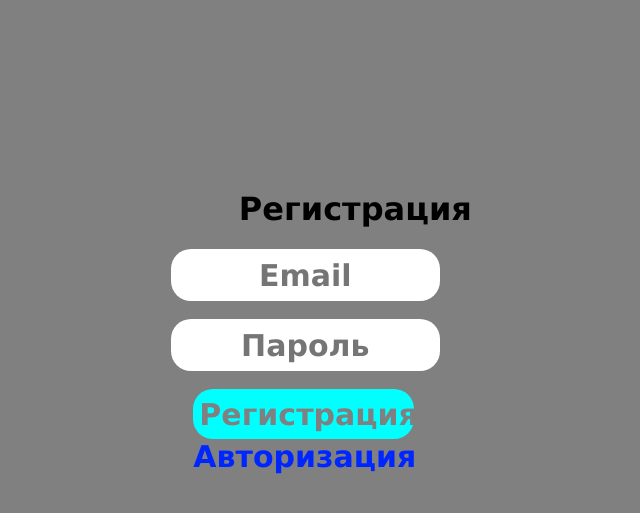
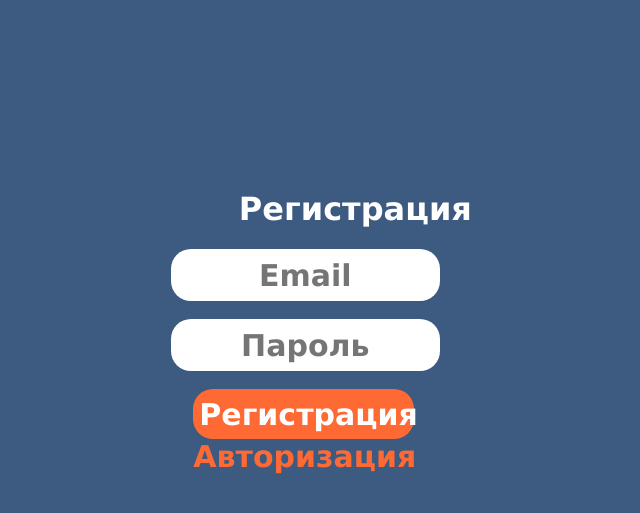
Before and after one commit to GgWp897/Flask-Forum, a Flask app: page /register in a window 1280 px wide. Shown: the top 513 px of the page, without its empty margins (343-983 px from the left). Run offline with Flask 3, Linux system fonts and the light colour scheme.

Commit message:
Update register.html

```diff
--- a/auth-flask-main/templates/register.html
+++ b/auth-flask-main/templates/register.html
@@ -7,31 +7,31 @@
 
 <style>
     #knopka{
-        background-color: aqua;
-        color: grey;
+        background-color: #ff6933;
+        color: white;
         cursor: pointer;
     }
     #knopka:hover{
         transition: 1s;
-        background-color: rgb(0, 255, 98);
+        background-color: #00c2fd;
         color: white
     }
     #btn2{
-        color:rgb(0, 38, 255)
+        color:#ff6933
     }
 
 
 </style>
 
 </head>
-<body style="background-color: grey;">
+<body style="background-color: #3d5a80">
 
 <div style="margin-top: 15%">
     <div>
         <div style="margin-left: 40%">
             <h1 style="
             font-family: 'Lucida Sans', 'Lucida Sans Regular', 'Lucida Grande', 'Lucida Sans Unicode', Geneva, Verdana, sans-serif;
-            margin-left: 9%
+            margin-left: 9%; color: white;
             "
             >Регистрация</h1>
             <form action="/register" method="POST">
```
